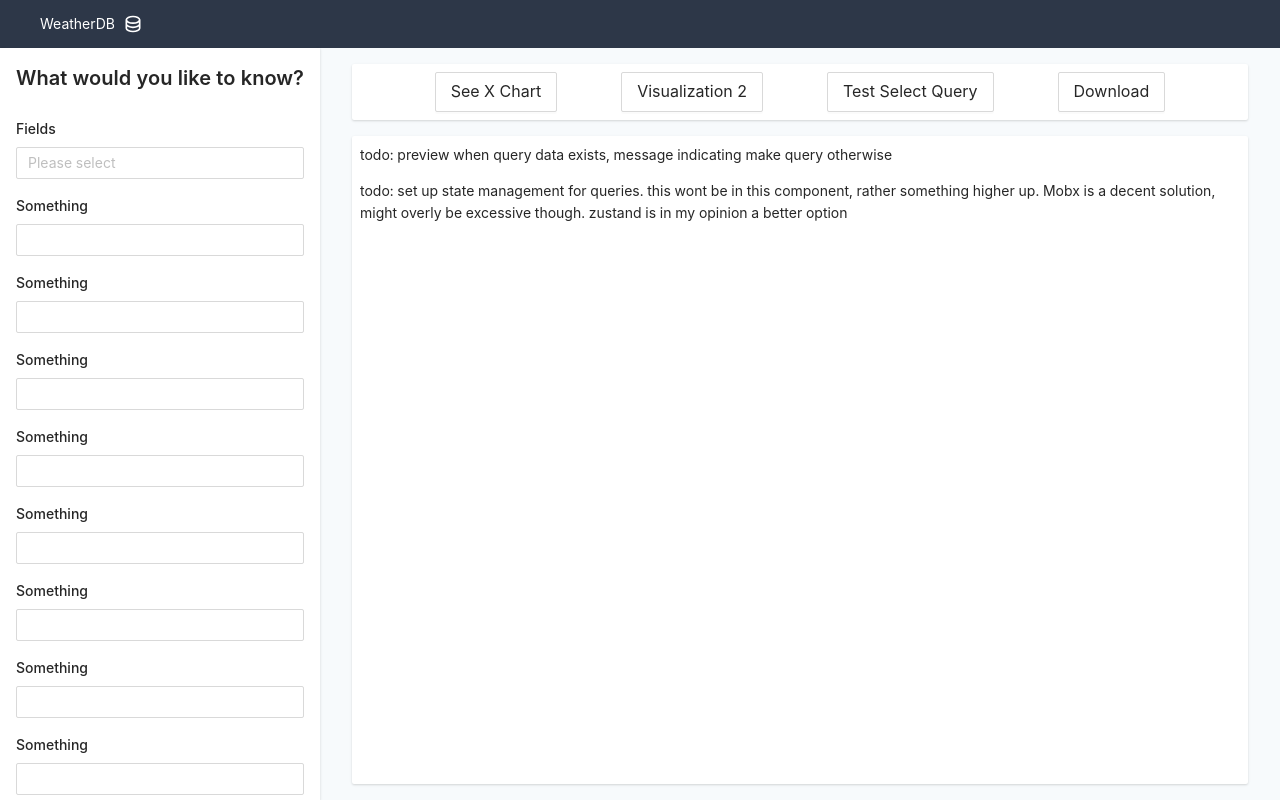
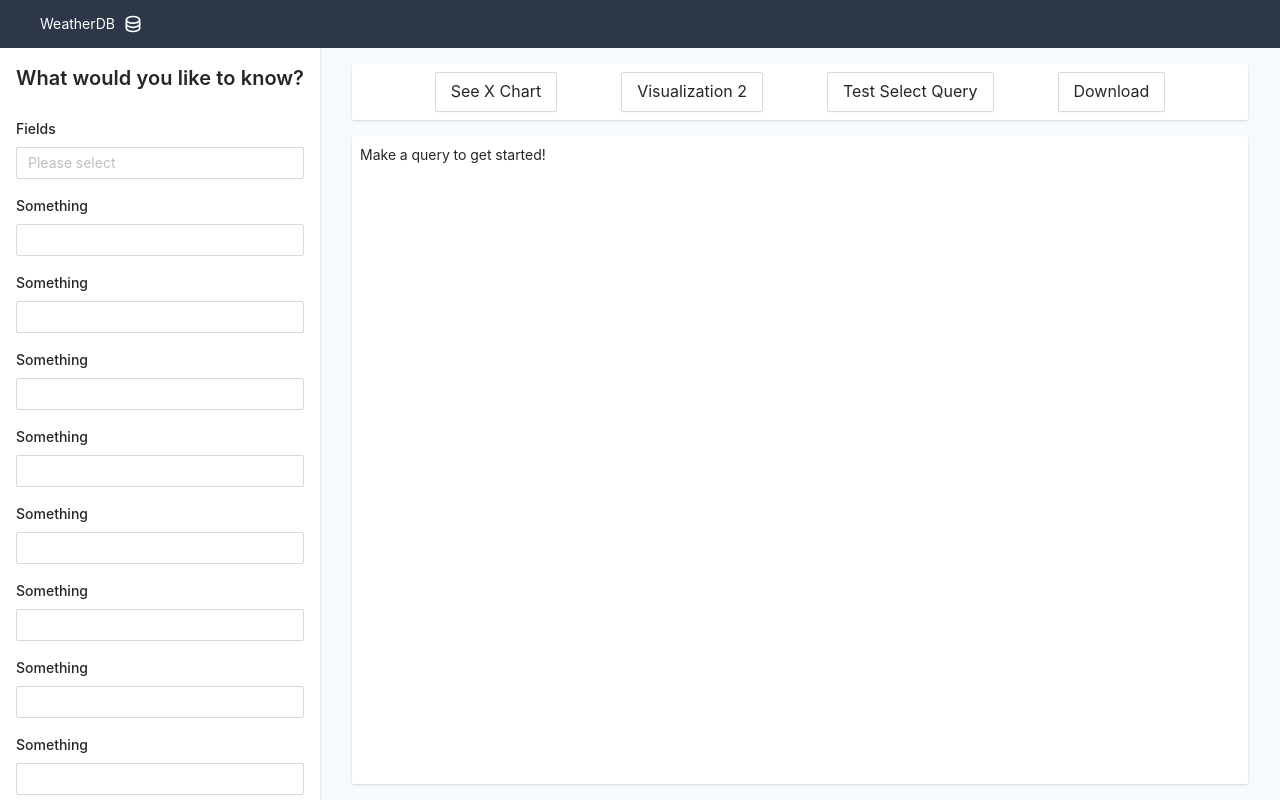
Before and after one commit to georgekolasa/weatherdb, a React (Create React App) app in the folder frontend/: page /query in a window 1280 px wide. Built offline with nearby package versions, Linux system fonts and the light colour scheme.

Commit message:
zustand stores result example

```diff
--- a/frontend/package.json
+++ b/frontend/package.json
@@ -12,6 +12,7 @@
     "history": "^5.0.0",
     "react": "^16.13.1",
     "react-dom": "^16.13.1",
+    "react-google-charts": "^3.0.15",
     "react-router-dom": "^6.0.0-alpha.5",
     "react-scripts": "3.4.3",
     "zustand": "^3.1.3"
--- a/frontend/src/components/QueryBuilder/Preview.js
+++ /dev/null
@@ -1,41 +0,0 @@
-import React from 'react';
-import { useStore } from '../../stores';
-import PageLoader from '../PageLoader';
-import './styles/Preview.css';
-
-export default function Preview() {
-  const queryData = useStore((state) => state.queryData);
-
-  // console.log(queryData);
-
-  // This should eventually render something based on the contents of the
-  // queryData, or based on the structure of the data.
-  function parseQueryData() {
-    if (!queryData) {
-      return (
-        <React.Fragment>
-          <p>
-            todo: preview when query data exists, message indicating make query
-            otherwise
-          </p>
-
-          <p>
-            todo: set up state management for queries. this wont be in this
-            component, rather something higher up. Mobx is a decent solution,
-            might overly be excessive though. zustand is in my opinion a better
-            option
-          </p>
-        </React.Fragment>
-      );
-    } else {
-      return 'TODO PLZ';
-    }
-  }
-
-  return (
-    <div className="preview-layout">
-      <PageLoader />
-      {parseQueryData()}
-    </div>
-  );
-}
--- a/frontend/src/components/QueryBuilder/Toolbar.js
+++ b/frontend/src/components/QueryBuilder/Toolbar.js
@@ -1,30 +1,14 @@
-import { Button, notification } from 'antd';
+import { Button } from 'antd';
 import React from 'react';
 import axios from 'axios';
 import './styles/Toolbar.css';
+import useQuery from '../../util/useQuery';
 
 export default function ToolBar() {
-  function createNotification(description) {
-    notification.open({
-      message: 'Notification Title',
-      description,
-      duration: 0,
-    });
-  }
+  const { testTrend } = useQuery();
 
-  async function testQuery() {
-    const response = await axios
-      .post('/api/select')
-      .catch((error) => error.response);
-
-    if (response.status === 200) {
-      createNotification(JSON.stringify(response.data));
-    } else {
-      createNotification('Uh oh, something went wrong');
-    }
-
-    console.log(response);
-    // TODO: store in state
+  async function handleClick() {
+    await testTrend();
   }
 
   return (
@@ -35,10 +19,9 @@ export default function ToolBar() {
       <Button className="toolbar-btn" size="large">
         Visualization 2
       </Button>
-      <Button className="toolbar-btn" size="large" onClick={testQuery}>
+      <Button className="toolbar-btn" size="large" onClick={handleClick}>
         Test Select Query
       </Button>
-
       <Button className="toolbar-btn" size="large">
         Download
       </Button>
--- /dev/null
+++ b/frontend/src/components/Visualization/Visualization.js
@@ -0,0 +1,43 @@
+import React from 'react';
+import { useStore } from '../../stores';
+import shallow from 'zustand/shallow';
+import { Chart } from 'react-google-charts';
+import PageLoader from '../PageLoader';
+import './Visualization.css';
+
+export default function Visualization() {
+  const { data, loading, chartConfig } = useStore(
+    (state) => ({
+      data: state.queryData,
+      loading: state.loading,
+      chartConfig: state.chartConfig,
+    }),
+    shallow
+  );
+
+  console.log(data);
+
+  // TODO: add chart options to the chartConfig in the zustand store (stores/index.js)
+  /**
+   * Example:
+   *
+   * {
+      title: 'Age of sugar maples vs. trunk diameter, in inches',
+      hAxis: { title: 'Diameter' },
+      vAxis: { title: 'Age' },
+      legend: 'none',
+      trendlines: { 0: {} },
+    }
+   */
+  const { chartType } = chartConfig;
+
+  return (
+    <div className="preview-layout">
+      {(data || loading) && (
+        <Chart data={data} chartType={chartType} loading={<PageLoader />} />
+      )}
+
+      {!data && !loading && <div>Make a query to get started!</div>}
+    </div>
+  );
+}
--- a/frontend/src/pages/QueryPages/QueryBuilder.js
+++ b/frontend/src/pages/QueryPages/QueryBuilder.js
@@ -1,7 +1,7 @@
 import React from 'react';
-import Preview from '../../components/QueryBuilder/Preview';
 import Sidebar from '../../components/QueryBuilder/Sidebar';
 import ToolBar from '../../components/QueryBuilder/Toolbar';
+import Visualization from '../../components/Visualization/Visualization';
 import './styles/QueryBuilder.css';
 
 export default function QueryBuilder() {
@@ -10,7 +10,7 @@ export default function QueryBuilder() {
       <Sidebar />
       <div className="query-builder-central-layout">
         <ToolBar />
-        <Preview />
+        <Visualization />
       </div>
     </div>
   );
--- a/frontend/src/stores/index.js
+++ b/frontend/src/stores/index.js
@@ -5,6 +5,9 @@ export const useStore = create((set) => ({
 
   queryData: null,
   loading: false,
+  chartConfig: {
+    chartType: 'ScatterChart',
+  },
 
   // END STORE VARIABLES
 
--- /dev/null
+++ b/frontend/src/util/createNotification.js
@@ -0,0 +1,11 @@
+import { notification } from 'antd';
+
+export default function createNotification(content) {
+  const { message, description, duration } = content;
+
+  notification.open({
+    message,
+    description,
+    duration,
+  });
+}
--- /dev/null
+++ b/frontend/src/util/useQuery.js
@@ -0,0 +1,31 @@
+import { useMemo } from 'react';
+import axios from 'axios';
+import { useStore } from '../stores';
+import createNotification from './createNotification';
+
+export default function useQuery() {
+  const setQueryData = useStore((state) => state.setQueryData);
+  const queryData = useStore((state) => state.queryData);
+
+  // TODO: do I need deps for this memo??
+  const queries = useMemo(
+    () => ({
+      async testTrend() {
+        const testResponse = await axios
+          .post('/api/select')
+          .catch((error) => error.response);
+
+        if (testResponse.status === 200) {
+          console.log(testResponse.data);
+          setQueryData(testResponse.data);
+        } else {
+          // TODO: handle error better
+          createNotification('Uh oh, something went wrong');
+        }
+      },
+    }),
+    [queryData]
+  );
+
+  return queries;
+}
```
Also changed, not shown: frontend/src/components/Visualization/Visualization.css (renamed from frontend/src/components/QueryBuilder/styles/Preview.css), 2 other files (tests, documents, lock files or other folders).
